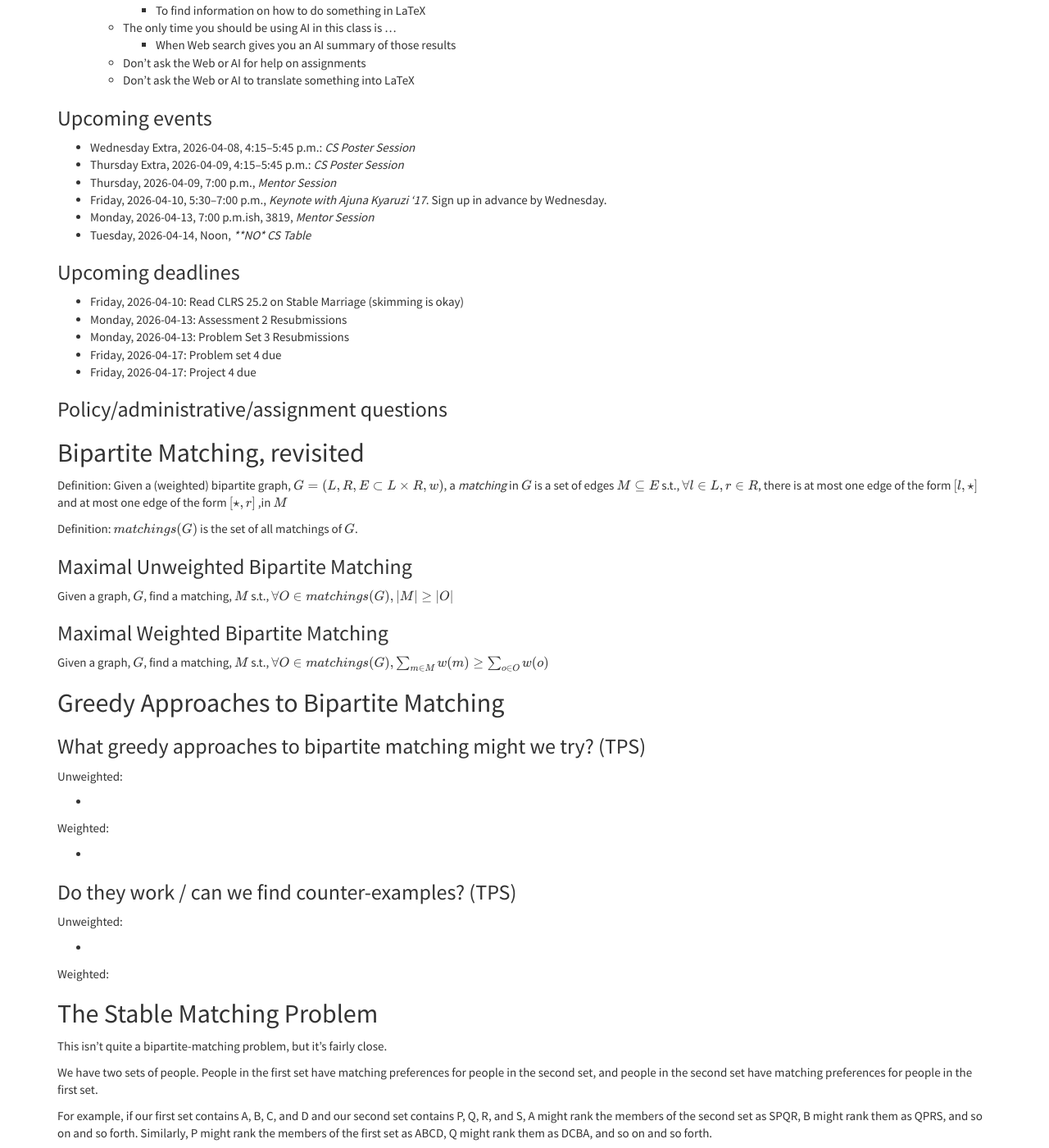
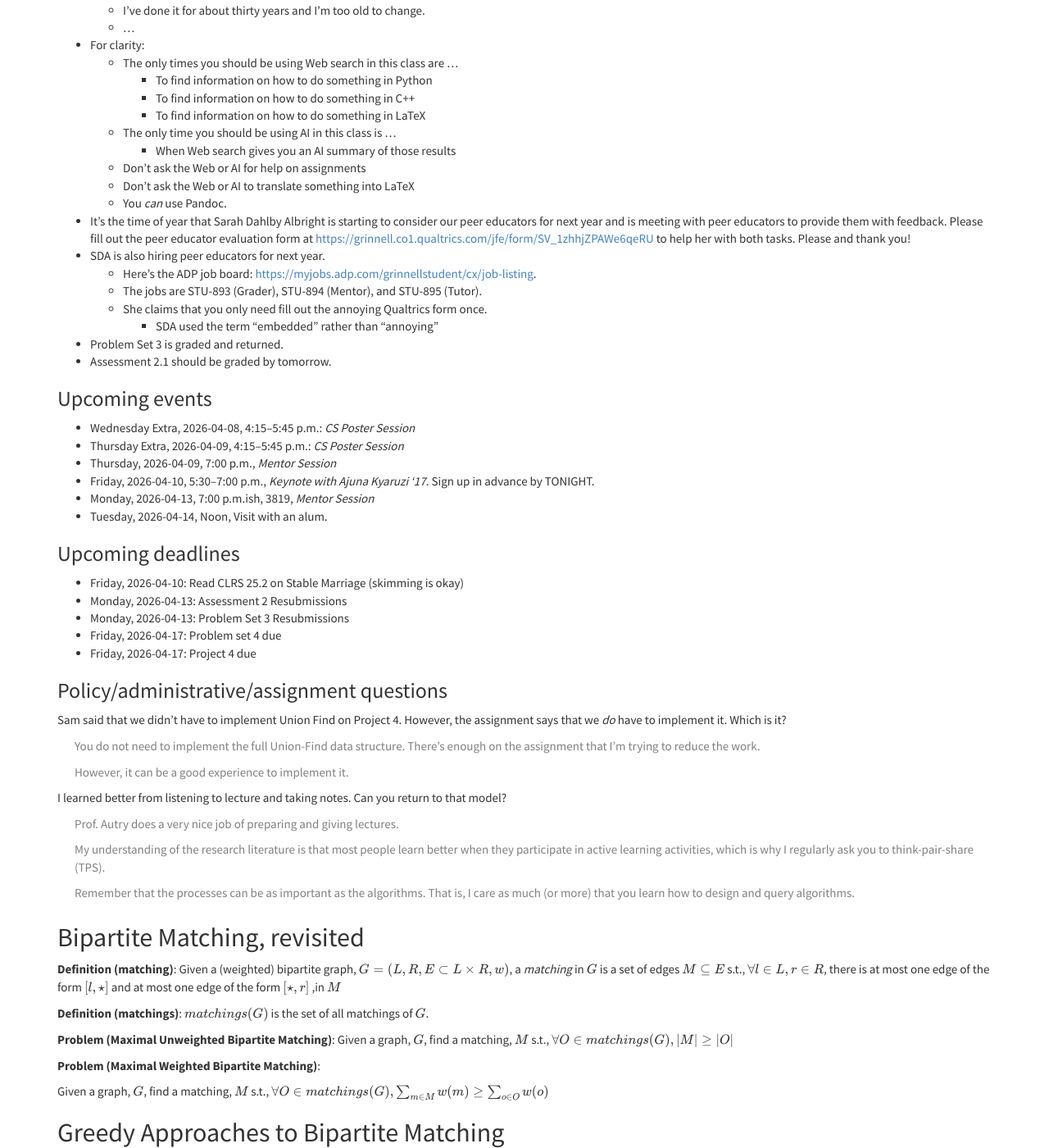
Before and after one commit to rebelsky/csc301-2026sp, a Jekyll site: the page built from _eboards/eboard28.md, in a window 1280 px wide and 1400 px high, scrolled down 641 px. Shown: the whole window at 82% size. Built offline with Jekyll 4.4.1, drawn with Linux system fonts in a browser that asks for light colours; nearby versions of some CDN libraries; library files that are not in the unit come from our copies; formulas are drawn with MathJax 3; a script that is not in the unit is left out; some of the changed text lies outside the part shown.

Commit message:
Post class 28.

```diff
--- a/_eboards/eboard28.md
+++ b/_eboards/eboard28.md
@@ -16,14 +16,19 @@ _Approximate overview_
 * Greedy approaches to bipartite matching
 * Stable matching
 * Greedy approaches to stable matching
+* The Gale-Shapley algorithm for stable matching
+* Implications of Gale-Shapley
 
 Administrative stuff
 --------------------
 
-* I'm teaching CSC-151 8:30--9:50 on Friday morning. I may be a few
-  minutes late in starting class while I get the recordings set up.
-* Does anyone use the recordings, or can I stop making them?
-    * I'll keep up the transcription.
+* I'm teaching CSC-151 8:30--9:50 on Friday morning.
+    * No office hours on Friday.
+    * I may be a few minutes late in starting class while I get the
+      recordings set up.
+* On that note: Does anyone use the recordings, or can I stop making them?
+    * I'll keep up the transcription in any case.
+    * I will continue making the recordings.
 * Just so you know, I write most of my board "live" rather than using
   slides for a number of reasons.
     * It makes it easier to adapt to student questions.
@@ -32,6 +37,7 @@ Administrative stuff
       speed at which I type, it's close.
     * It reminds you that eveyrone can make mistakes.
     * It lets me record the results of TPS activities.
+    * I've done it for about thirty years and I'm too old to change.
     * ...
 * For clarity:
     * The only times you should be using Web search in this class are ...
@@ -42,6 +48,21 @@ Administrative stuff
         * When Web search gives you an AI summary of those results
     * Don't ask the Web or AI for help on assignments
     * Don't ask the Web or AI to translate something into LaTeX
+    * You _can_ use Pandoc.
+* It's the time of year that Sarah Dahlby Albright is starting to
+  consider our peer educators for next year and is meeting with peer
+  educators to provide them with feedback. Please fill out the peer
+  educator evaluation form at
+  <https://grinnell.co1.qualtrics.com/jfe/form/SV_1zhhjZPAWe6qeRU>
+  to help her with both tasks. Please and thank you!
+* SDA is also hiring peer educators for next year.
+    * Here's the ADP job board:
+      <https://myjobs.adp.com/grinnellstudent/cx/job-listing>.
+    * The jobs are STU-893 (Grader), STU-894 (Mentor), and STU-895 (Tutor).
+    * She claims that you only need fill out the annoying Qualtrics form once.
+        * SDA used the term "embedded" rather than "annoying"
+* Problem Set 3 is graded and returned.
+* Assessment 2.1 should be graded by tomorrow.
 
 ### Upcoming events
 
@@ -49,9 +70,9 @@ Administrative stuff
 * Thursday Extra, 2026-04-09, 4:15--5:45 p.m.: _CS Poster Session_
 * Thursday, 2026-04-09, 7:00 p.m., _Mentor Session_
 * Friday, 2026-04-10, 5:30--7:00 p.m., _Keynote with Ajuna Kyaruzi '17_.
-  Sign up in advance by Wednesday.
+  Sign up in advance by TONIGHT.
 * Monday, 2026-04-13, 7:00 p.m.ish, 3819, _Mentor Session_
-* Tuesday, 2026-04-14, Noon, _**NO* CS Table_
+* Tuesday, 2026-04-14, Noon, Visit with an alum.
 
 ### Upcoming deadlines
 
@@ -63,23 +84,44 @@ Administrative stuff
 
 ### Policy/administrative/assignment questions
 
+Sam said that we didn't have to implement Union Find on Project 4. However,
+the assignment says that we *do* have to implement it. Which is it?
+
+> You do not need to implement the full Union-Find data structure. There's
+  enough on the assignment that I'm trying to reduce the work.
+
+> However, it can be a good experience to implement it.
+
+I learned better from listening to lecture and taking notes. Can you
+return to that model?
+
+> Prof. Autry does a very nice job of preparing and giving lectures.
+
+> My understanding of the research literature is that most people
+  learn better when they participate in active learning activities,
+  which is why I regularly ask you to think-pair-share (TPS).
+
+> Remember that the processes can be as important as the algorithms.
+  That is, I care as much (or more) that you learn how to design
+  and query algorithms.
+
 Bipartite Matching, revisited
 -----------------------------
 
-Definition: Given a (weighted) bipartite graph,
+**Definition (matching)**: Given a (weighted) bipartite graph,
 $$G = (L,R,E\subset L\times R,w)$$, a _matching_ in $$G$$ is
 a set of edges $$M \subseteq E$$ s.t., $$\forall l \in L, r \in R$$,
 there is at most one edge of the form $$[l,\star]$$ and at most one
 edge of the form $$[\star,r]$$ ,in $$M$$
 
-Definition: $$matchings(G)$$ is the set of all matchings of $$G$$.
+**Definition (matchings)**: $$matchings(G)$$ is the set of all
+matchings of $$G$$.
 
-### Maximal Unweighted Bipartite Matching
-
+**Problem (Maximal Unweighted Bipartite Matching)**:
 Given a graph, $$G$$, find a matching, $$M$$ s.t.,
 $$\forall O \in matchings(G), |M| \ge |O|$$
 
-### Maximal Weighted Bipartite Matching
+**Problem (Maximal Weighted Bipartite Matching)**:
 
 Given a graph, $$G$$, find a matching, $$M$$ s.t.,
 $$\forall O \in matchings(G), \sum_{m\in M}w(m) \ge \sum_{o\in O}w(o)$$
@@ -91,20 +133,53 @@ Greedy Approaches to Bipartite Matching
 
 Unweighted:
 
-*
+* Repeatedly pick the vertex (on the left) with the fewest edges to
+  unconnected vertices.
+    * If there are multiple such vertices? Pick one randomly.
+    * If there are more than one edges from such vertices to unconnected
+      vertices? Pick the one to the parter with the smallest. (Random
+      if necessary.)
 
 Weighted:
 
-*
+* Repeatedly take the edge with the greatest weight that connects
+  two unconnected vertices.
 
 ### Do they work / can we find counter-examples? (TPS)
 
+Check correctness or look for counter-examples
+
 Unweighted:
 
-*
+_Maybe if we make everyone have the same number of edges, we'll make
+bad choices._
+
+* L =
+* R =
+* E =
+
+_We'll return to this at some point._
 
 Weighted:
 
+* L = A, B, C
+* R = R, Q, P
+* w =
+    * w(AR) = 90
+    * w(BQ) = 90
+    * w(CP) = 90
+    * w(CQ) = 100
+
+Alternate
+
+* L = A, C
+* R = R, Q
+* w =
+    * w(AR) = 2
+    * w(CQ) = 2
+    * w(CR) = 3
+
+Greed sometimes fails!
 
 The Stable Matching Problem
 ---------------------------
@@ -134,21 +209,93 @@ B to be with A (top choice!).
 
 Historically, this is called _The Stable (Heterosexual) Marriage_ problem.
 
-We'll try some examples in class.
+We'll try some examples in class
+
+* A: SQRP
+* B: SPRQ
+* C: RQPS
+* D: QSPR
+* P: CDAB
+* Q: CABD
+* R: BACD
+* S: DCAB
+
+Matching
+
+* AS
+* BR
+* CP
+* DQ
+
+TPS: Is this matching stable?
+
+* AS - A won't switch, S would prefer D or C
+* BR - B would switch for S or P, R won't switch
+* CP - C would prefer R or Q, P is good
+* DQ - D won't switch, Q would prefer B A C
+
+Whoops! C will drop P (sorry P), Q will drop D, C and Q will joni
+
+* AS - A won't switch, S would prefer D or C
+* BR - B would switch for S or P, R won't switch
+* CQ - C would prefer R, Q won't switch
+* D has no partner
+* P has no partner
 
 Solving the Stable Matching Problem
 -----------------------------------
 
 Is there a deterministic algorithm that we can use to do the matching?
 
-What is a greedy approach? (TPS)
+What is a greedy approach (even if you can tell that it's wrong)? (TPS)
 
-What are the flaws in that approach? (TPS)
+* Run through the people on one side, each picks the highest available
+  on their preference list.
 
-Can we correct those flaws? (TPS)
+Let's try it
+
+* A picks S
+* B picks P
+* C picks R
+* D picks Q
+
+Whoo! It worked. It's stable.
+
+Can we find a counter-example?
+
+* A: SPQR
+* B: SRPQ
+* C: ...
+* D: ...
+* P: ...
+* Q: ...
+* R: ...
+* S: DCBA
+
+We pair A with S.
+
+We pair B with R
+
+B would prefer to be with S. S would prefer to be with B.
+
+Note that would have happened if PQRS had made the offers, rather than
+ABCD.
 
 The Gale-Shapley Algorithm
 --------------------------
+
+We run through one side. Each person makes an offer to their top preference.
+The person receiving the offer either says
+
+* "No", if they already have an offer and the new offer is lower on their list.
+* "Maybe", if the new offer is higher on the list or if they have no offer.
+* "Yes", if the new offer is highest on the list.
+
+Anyone on the first side who does not have a patner makes offers to their
+second choice (with the partner following those policies).
+
+Anyone on the first side who does not have a patner makes offers to their
+third choice (with the partner following those policies).
 
 Running Gale-Shapley
 --------------------
@@ -163,3 +310,48 @@ Example 1
 * Q: CBAD
 * R: BADC
 * S: ABCD
+
+Running
+
+* A makes an offer to P, P says "Maybe"
+* B makes an offer to P, P says "Maybe", A no longer has a partner
+* C makes an offer to P, P says "Maybe', B no longer has a partner
+* D makes an offer to P, P says "Yes", C no longer has a parther.
+* After round D and P are matched
+* A makes an offer to Q, Q says "Maybe"
+* B makes an offer to S, S says "Maybe"
+* C makes an offer to R, R says "Maybe"
+
+A slight change
+
+* C: PQRS
+* Q: BCAD
+
+Result
+
+* C makes an offer to Q, Q dumps A and says "maybe"
+* At the end of the round, BS paired at maybe, CQ paired at maybe.
+* Those matchings are finalized. BS cannot improve, CQ cannot improve.
+* The last round, A makes an offer to R, R has no other option, and says "Maybe"
+* And we're done.
+
+Observations on Gale-Shapley
+----------------------------
+
+* Does it prioritize the offerer or the offeree? (TPS)
+* Can lying help? (TPS)
+* How might we prove Gale-Shapley correct?
+
+Applications of Gale-Shapley
+----------------------------
+
+These notes include both real applications and potential applications.
+
+* Residencies!
+    * Historically prioritized residencies over physicians
+    * Switched to prioritizing physicians over residencies
+    * 90% the same. Is that good?
+* CS students and CS Classes (at least before the crash)
+    * What does a preference mean for a class?
+* MAP students and MAP faculty
+    * Strengths and weaknesses?
```
